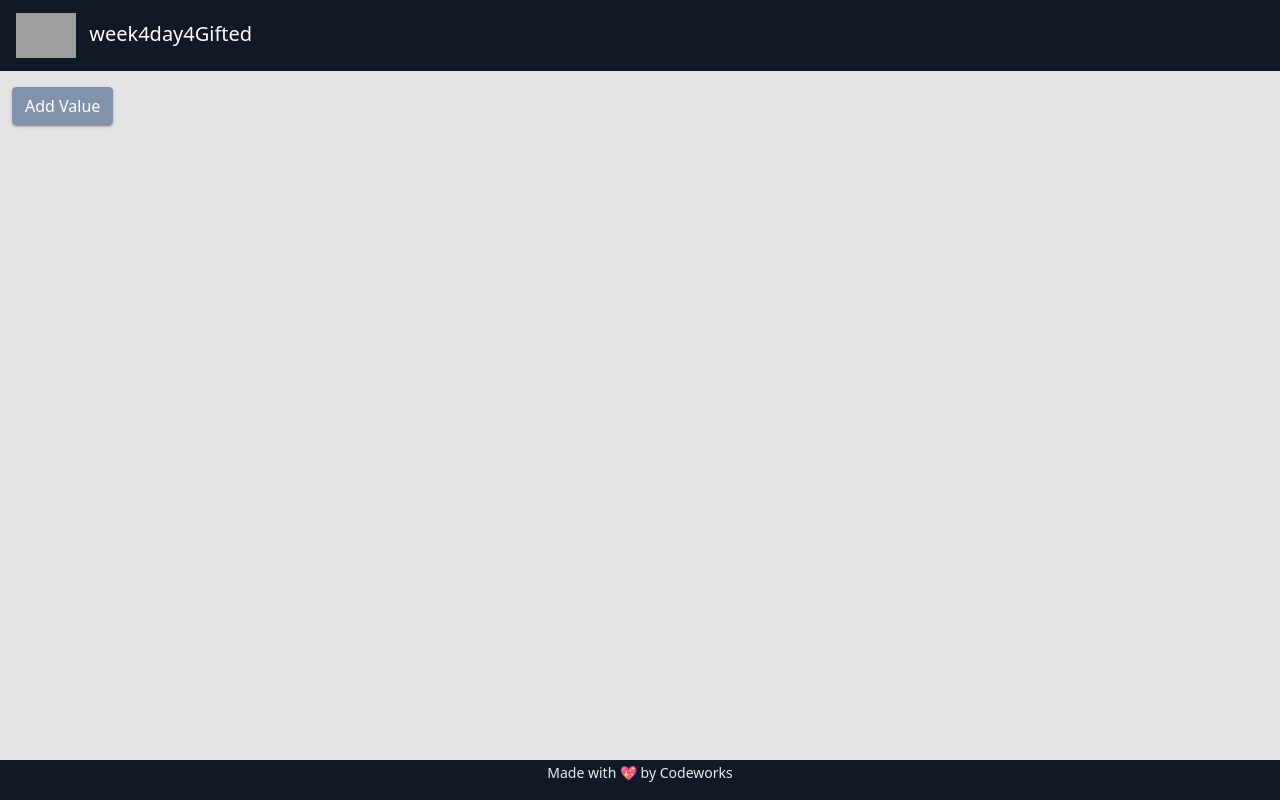
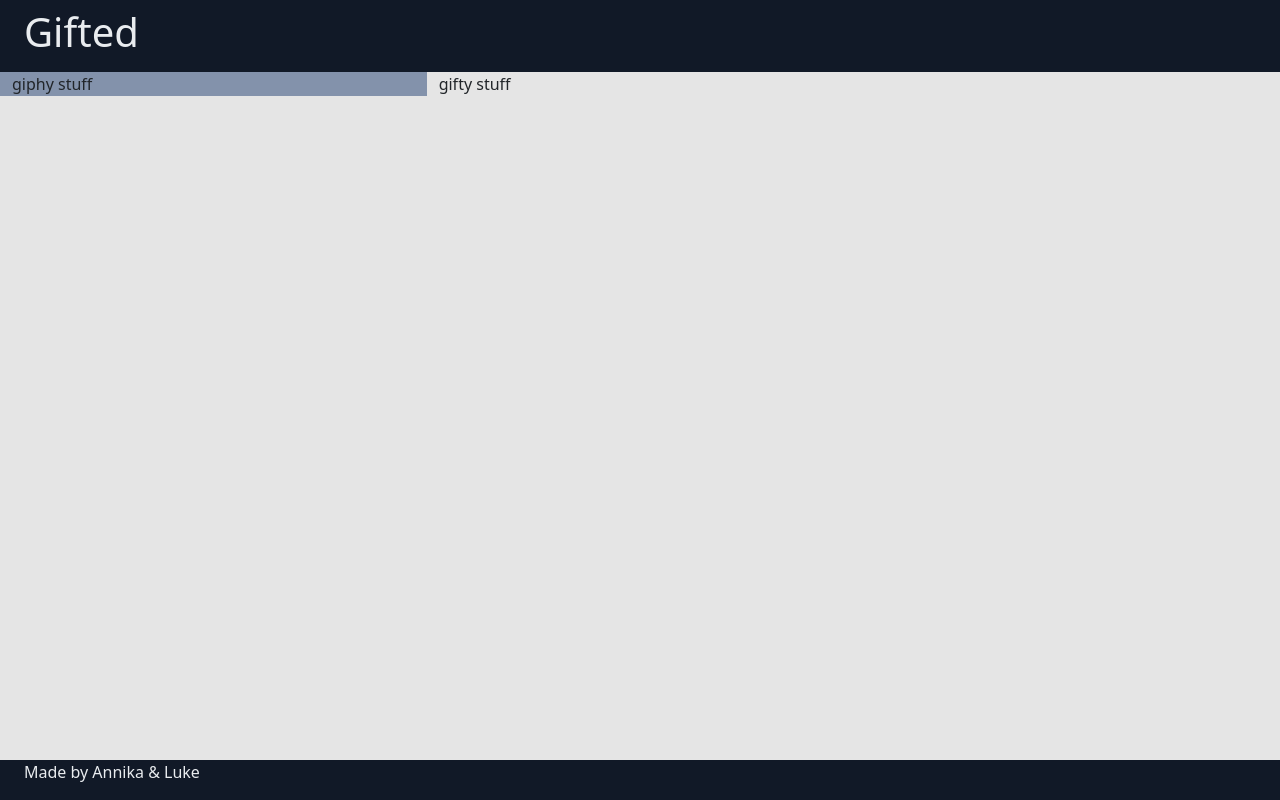
Before and after one commit to Luke-Yost/week4day4Gifted, a website with bundled scripts: page index.html in a window 1280 px wide. Built offline with nearby package versions, Linux system fonts and the light colour scheme; grey boxes are pictures that could not be loaded; a script that the page names is missing.

Commit message:
bs5 cols (but stupid because bs5)

```diff
--- a/index.html
+++ b/index.html
@@ -14,28 +14,26 @@
 </head>
 
 <body>
-  <header>
-    <nav class="navbar navbar-dark navbar-expand bg-dark text-light no-select">
-      <a class="navbar-brand ms-3" href="#">
-        <img src="https://codeworks.blob.core.windows.net/public/assets/img/cw-mark.png" height="45" alt=""
-          loading="lazy">
-        <span class="ms-2">week4day4Gifted</span>
-      </a>
-    </nav>
+  <header class="px-4 py-2 bg-dark text-light">
+    <h1>Gifted</h1>
   </header>
-  <main>
-    <div class="container-fluid">
-      <div class="row">
-        <div class="col-12">
-          <div id="app"></div>
-        </div>
+
+  <main class="container-fluid">
+    <div class="row">
+      <div class="col-4 bg-secondary">
+        <!-- Giphy stuff -->
+        giphy stuff
+      </div>
+      <div class="col-8">
+        <!-- Gifty stuff -->
+        gifty stuff
       </div>
     </div>
+    <!-- app goes here -->
   </main>
-  <footer class="bg-dark text-light">
-    <div class="text-center no-select">
-      <p><small>Made with 💖 by Codeworks</small></p>
-    </div>
+
+  <footer class="px-4 px-1 bg-dark text-light">
+    <p>Made by Annika & Luke</p>
   </footer>
 
   <script src="https://cdn.jsdelivr.net/npm/bootstrap@5.1.0/dist/js/bootstrap.bundle.min.js"
```
